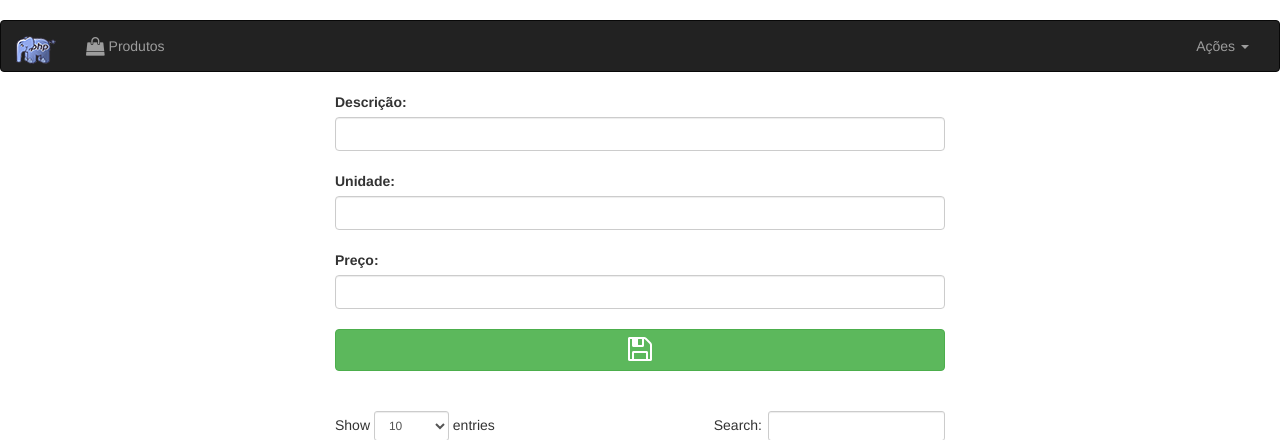
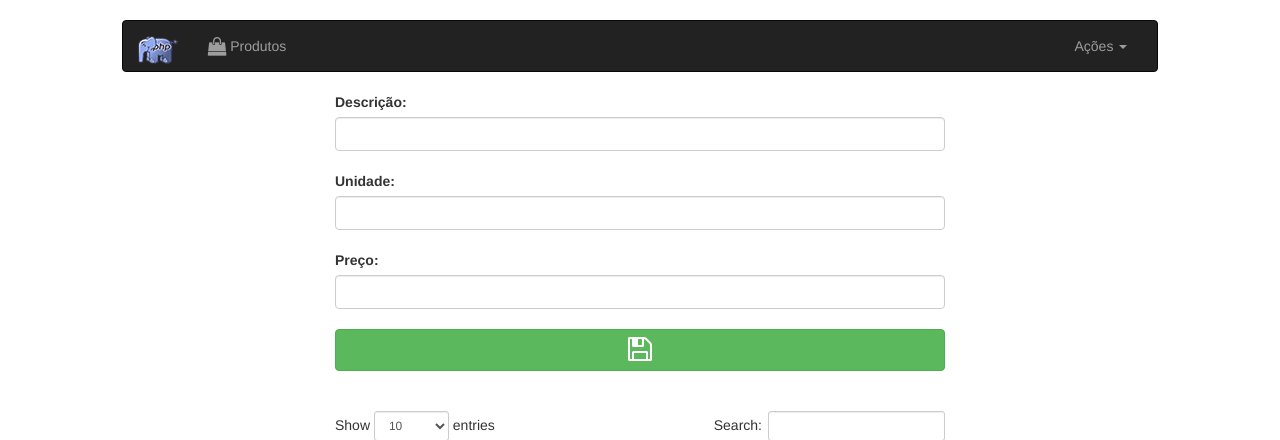
Before and after one commit to brunobueno/fp-github, a PHP site: page /site in a window 1280 px wide. Shown: the top 440 px of the page. Run offline with PHP 8.4, Linux system fonts and the light colour scheme; data that the repository does not hold is empty.

Commit message:
Alteração na largura do menu

```diff
--- a/templates/menu.php
+++ b/templates/menu.php
@@ -6,6 +6,8 @@
  * Time: 18:14
  */?>
 <br>
+<div class="col-md-1"></div>
+<div class="col-md-10">
     <nav class="navbar navbar-inverse">
         <div class="container-fluid">
             <div class="navbar-header">
@@ -33,3 +35,4 @@
             </div>
         </div>
     </nav>
+</div>
```
Lines whose indentation alone changed are shown as unchanged.
